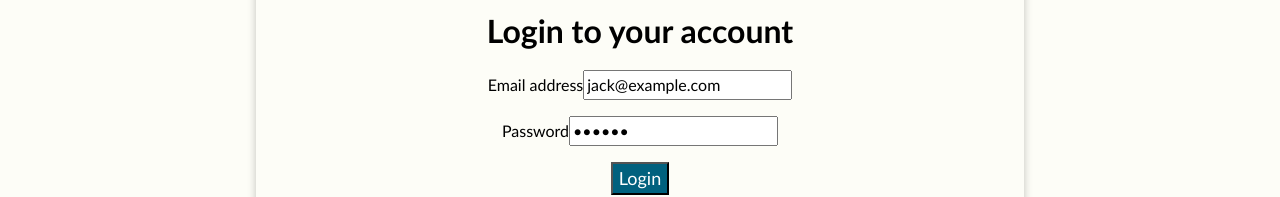
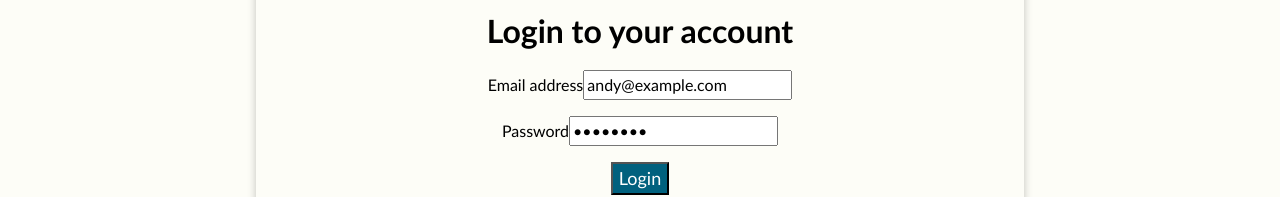
Before and after one commit to andyjsoloman/audiocene, a React (Vite) app in the folder audiocene/: page /login in a window 1280 px wide. Shown: the part 305-502 px from the top of the page. Built offline with nearby package versions, Linux system fonts and the light colour scheme; a web font is replaced by a local one.

Commit message:
implement login with supabase api basic

```diff
--- a/audiocene/src/components/LoginForm.jsx
+++ b/audiocene/src/features/authentication/LoginForm.jsx
@@ -1,9 +1,11 @@
 import { useNavigate } from "react-router-dom";
-import Button from "../components/Button";
-import { useAuth } from "../contexts/AuthContext.jsx";
+import Button from "../../components/Button.jsx";
+import { useAuth } from "../../contexts/AuthContext.jsx";
 import { useEffect, useState } from "react";
 import styled from "styled-components";
-import Heading from "./Heading.jsx";
+import Heading from "../../components/Heading.jsx";
+import { login } from "../../services/apiAuth.js";
+import { useLogin } from "./useLogin.js";
 
 const StyledLogin = styled.form`
   display: flex;
@@ -17,15 +19,18 @@ const StyledLogin = styled.form`
 
 export default function LoginForm() {
   // PRE-FILL FOR DEV PURPOSES
-  const [email, setEmail] = useState("jack@example.com");
-  const [password, setPassword] = useState("qwerty");
+  const [email, setEmail] = useState("andy@example.com");
+  const [password, setPassword] = useState("passwerd");
 
-  const { login, isAuthenticated } = useAuth();
+  const { login, isLoading } = useLogin();
+
+  const { isAuthenticated } = useAuth();
   const navigate = useNavigate();
 
   function handleSubmit(e) {
     e.preventDefault();
-    if (email && password) login(email, password);
+    if (!email || !password) return;
+    login({ email, password });
   }
 
   useEffect(
@@ -43,8 +48,10 @@ export default function LoginForm() {
         <input
           type="email"
           id="email"
+          autoComplete="username"
           onChange={(e) => setEmail(e.target.value)}
           value={email}
+          disabled={isLoading}
         />
       </div>
 
@@ -53,13 +60,15 @@ export default function LoginForm() {
         <input
           type="password"
           id="password"
+          autoComplete="current-password"
           onChange={(e) => setPassword(e.target.value)}
           value={password}
+          disabled={isLoading}
         />
       </div>
 
       <div>
-        <Button>Login</Button>
+        <Button disabled={isLoading}>Login</Button>
       </div>
     </StyledLogin>
   );
--- /dev/null
+++ b/audiocene/src/features/authentication/useLogin.js
@@ -0,0 +1,21 @@
+import { useMutation } from "@tanstack/react-query";
+import { login as loginApi } from "../../services/apiAuth";
+import { useNavigate } from "react-router-dom";
+import toast from "react-hot-toast";
+
+export function useLogin() {
+  const navigate = useNavigate();
+  const { mutate: login, isLoading } = useMutation({
+    mutationFn: ({ email, password }) => loginApi({ email, password }),
+    onSuccess: (user) => {
+      console.log(user);
+      navigate("/app/explore");
+    },
+    onError: (err) => {
+      console.log("ERROR", err);
+      toast.error("Provided email or password are incorrect");
+    },
+  });
+
+  return { login, isLoading };
+}
--- a/audiocene/src/pages/Login.jsx
+++ b/audiocene/src/pages/Login.jsx
@@ -1,5 +1,5 @@
 import styled from "styled-components";
-import LoginForm from "../components/LoginForm";
+import LoginForm from "../features/authentication/LoginForm";
 import NavBar from "../components/NavBar";
 
 const LoginLayout = styled.main`
--- /dev/null
+++ b/audiocene/src/services/apiAuth.js
@@ -0,0 +1,13 @@
+import supabase from "./supabase";
+
+export async function login({ email, password }) {
+  let { data, error } = await supabase.auth.signInWithPassword({
+    email,
+    password,
+  });
+
+  if (error) throw new Error(error.message);
+
+  console.log(data);
+  return data;
+}
```
